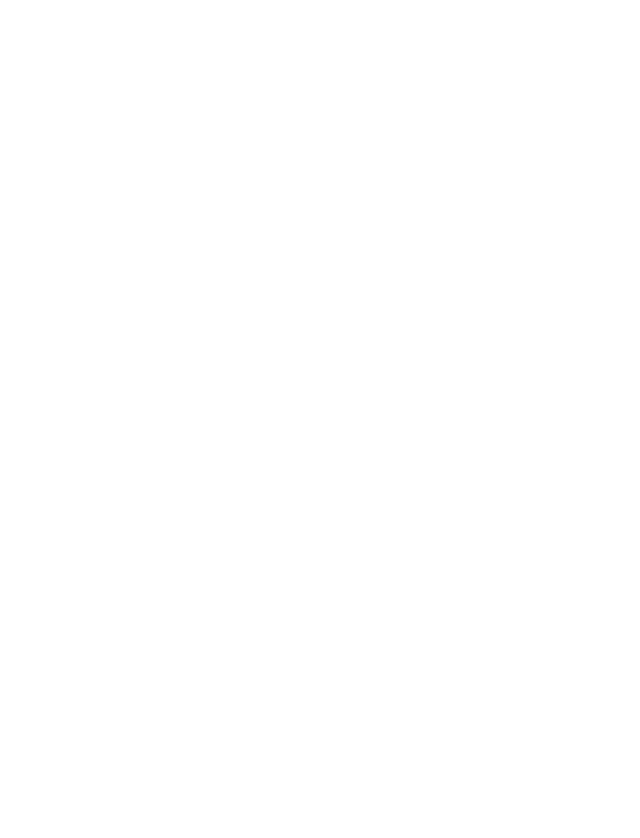
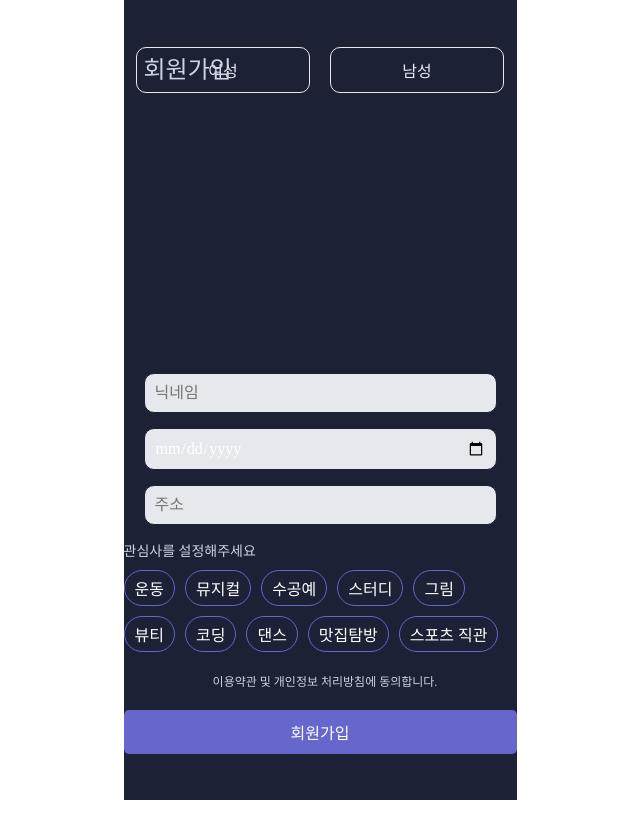
Before and after one commit to 2024-Line4Hackathon-Team17/FE, a React (Create React App) app: page /signup-step2 in a window 1280 px wide. Before the commit this address had no page. Shown: the top 838 px of the page, without its empty margins (320-960 px from the left). Built offline with nearby package versions, Linux system fonts and the light colour scheme.

Commit message:
create signup_2

```diff
--- a/src/App.js
+++ b/src/App.js
@@ -4,6 +4,7 @@ import PotMainpage from "./pages/PotMainpage";
 import Loading from "./pages/Loading";
 import Login from "./pages/Login";
 import Signup from "./pages/Signup"; // Signup 컴포넌트 임포트
+import Signup_2 from "./pages/Signup_2";
 
 function App() {
     const [isLoading, setIsLoading] = useState(true);
@@ -37,6 +38,7 @@ function App() {
                             <Route path="/" element={<Login onLogin={handleLogin} />} />
                             {/* /signup 경로로 이동하면 Signup 페이지로 이동 */}
                             <Route path="/signup" element={<Signup />} />
+                            <Route path="/signup-step2" element={<Signup_2 />} />
                         </>
                     )}
                 </Routes>
--- a/src/pages/Signup.jsx
+++ b/src/pages/Signup.jsx
@@ -1,4 +1,5 @@
 import React, { useState } from 'react';
+import { useNavigate } from 'react-router-dom';
 import '../styles/section/signup/_signup.scss';
 import eyeoff from '../assets/images/icon/eye-off.png';
 
@@ -6,6 +7,7 @@ const Signup = () => {
     const [password, setPassword] = useState('');
     const [confirmPassword, setConfirmPassword] = useState('');
     const [isPasswordMatch, setIsPasswordMatch] = useState(true);
+    const navigate = useNavigate(); // useNavigate 훅 사용
 
     const handlePasswordChange = (e) => {
         setPassword(e.target.value);
@@ -15,6 +17,12 @@ const Signup = () => {
     const handleConfirmPasswordChange = (e) => {
         setConfirmPassword(e.target.value);
         setIsPasswordMatch(password === e.target.value);
+    };
+
+    const handleNext = () => {
+        if (isPasswordMatch) {
+            navigate('/signup-step2'); // 비밀번호가 일치하면 /signup-step2로 이동
+        }
     };
 
     return (
@@ -56,14 +64,19 @@ const Signup = () => {
                     </button>
                 </div>
 
-                {/* 비밀번호 일치 여부에 따라 메시지 표시 */}
                 {confirmPassword && (
                     <p className={isPasswordMatch ? "password-success" : "password-error"}>
                         {isPasswordMatch ? "비밀번호가 일치합니다." : "비밀번호가 일치하지 않습니다."}
                     </p>
                 )}
 
-                <button className="next-button" disabled={!isPasswordMatch}>다음</button>
+                <button
+                    className="next-button"
+                    disabled={!isPasswordMatch}
+                    onClick={handleNext} // "다음" 버튼 클릭 시 handleNext 호출
+                >
+                    다음
+                </button>
             </div>
         </div>
     );
--- /dev/null
+++ b/src/pages/Signup_2.jsx
@@ -0,0 +1,93 @@
+import React, { useState } from 'react';
+import '../styles/section/signup/_signup_2.scss';
+
+function Signup_2() {
+  const [gender, setGender] = useState('');
+  const [nickname, setNickname] = useState('');
+  const [birthDate, setBirthDate] = useState('');
+  const [address, setAddress] = useState('');
+  const [nicknameError, setNicknameError] = useState(false);
+  const [selectedInterests, setSelectedInterests] = useState([]);
+  const [isAgreed, setIsAgreed] = useState(false);
+
+  const interests = [
+    '운동', '뮤지컬', '수공예', '스터디',
+    '그림', '뷰티', '코딩', '댄스',
+    '맛집탐방', '스포츠 직관'
+  ];
+
+  const handleGenderClick = (gender) => {
+    setGender(gender);
+  };
+
+  const handleInterestClick = (interest) => {
+    setSelectedInterests(prev =>
+      prev.includes(interest) ? prev.filter(i => i !== interest) : [...prev, interest]
+    );
+  };
+
+  const handleNicknameChange = (e) => {
+    setNickname(e.target.value);
+    // 여기서는 중복 닉네임 확인을 위한 예시 로직을 넣었습니다.
+    setNicknameError(e.target.value === '중복된닉네임');
+  };
+
+  const handleSubmit = () => {
+    if (isAgreed) {
+      alert('회원가입이 완료되었습니다.');
+    } else {
+      alert('이용약관에 동의해주세요.');
+    }
+  };
+
+  return (
+    <div className="signup-container">
+      <h2>회원가입</h2>
+      <div className="gender-selection">
+        <button className={`gender-button ${gender === '여성' ? 'active' : ''}`} onClick={() => handleGenderClick('여성')}>여성</button>
+        <button className={`gender-button ${gender === '남성' ? 'active' : ''}`} onClick={() => handleGenderClick('남성')}>남성</button>
+      </div>
+      <div className="input-group">
+        <input
+          type="text"
+          placeholder="닉네임"
+          value={nickname}
+          onChange={handleNicknameChange}
+          className={nicknameError ? 'error' : ''}
+        />
+        {nicknameError && <span className="error-message">중복된 닉네임입니다. 사용할 수 있는 닉네임입니다.</span>}
+      </div>
+      <div className="input-group">
+        <input type="date" placeholder="생년월일" value={birthDate} onChange={(e) => setBirthDate(e.target.value)} />
+      </div>
+      <div className="input-group">
+        <input type="text" placeholder="주소" value={address} onChange={(e) => setAddress(e.target.value)} />
+      </div>
+      <div className="interests">
+        <p>관심사를 설정해주세요</p>
+        <div className="interests-buttons">
+          {interests.map((interest, index) => (
+            <button
+              key={index}
+              className={`interest-button ${selectedInterests.includes(interest) ? 'selected' : ''}`}
+              onClick={() => handleInterestClick(interest)}
+            >
+              {interest}
+            </button>
+          ))}
+        </div>
+      </div>
+      <div className="agreement">
+        <input
+          type="checkbox"
+          checked={isAgreed}
+          onChange={() => setIsAgreed(!isAgreed)}
+        />
+        <label>이용약관 및 개인정보 처리방침에 동의합니다.</label>
+      </div>
+      <button className="signup-button" onClick={handleSubmit}>회원가입</button>
+    </div>
+  );
+}
+
+export default Signup_2;
--- /dev/null
+++ b/src/styles/section/signup/_signup_2.scss
@@ -0,0 +1,120 @@
+.signup-container {
+    display: flex;
+    flex-direction: column;
+    align-items: center;
+    justify-content: center;
+    height: 100vh;
+    background-color: #1C2135;
+    color: #CDD3DF;
+    position: relative;
+
+    h2 {
+        font-size: 24px;
+        margin-bottom: 20px;
+      }
+
+      .gender-selection {
+        display: flex;
+        justify-content: space-around;
+        margin-bottom: 280px;
+        gap: 20px;
+
+        .gender-button {
+          width: 174px;
+          padding: 10px;
+          border: 1px solid #E6E8ED;
+          border-radius: 10px;
+          background-color: #1C2135;
+          color: #E6E8ED;
+          cursor: pointer;
+          transition: background-color 0.3s;
+
+          &.active {
+            background-color: #E6E8ED;
+            color: #8794C0;
+          }
+        }
+      }
+
+      .input-group {
+        margin-bottom: 15px;
+
+        input {
+          width: 353px;
+          padding: 10px;
+          border-radius: 10px;
+          border: 1px solid #1C2135;
+          background-color: #E6E8ED;
+          color: #fff;
+
+          &.error {
+            border-color: #ff4d4f;
+          }
+        }
+
+        .error-message {
+          color: #ff4d4f;
+          font-size: 12px;
+          margin-top: 5px;
+        }
+      }
+
+      .interests {
+        margin-bottom: 20px;
+
+        p {
+          font-size: 14px;
+          margin-bottom: 10px;
+        }
+
+        .interests-buttons {
+          display: flex;
+          flex-wrap: wrap;
+          gap: 10px;
+
+          .interest-button {
+            padding: 5px 10px;
+            border-radius: 20px;
+            border: 1px solid #6666cc;
+            background-color: transparent;
+            color: #fff;
+            cursor: pointer;
+            transition: background-color 0.3s;
+
+            &.selected {
+              background-color: #6666cc;
+            }
+          }
+        }
+      }
+
+      .agreement {
+        display: flex;
+        align-items: center;
+        margin-bottom: 20px;
+
+        input {
+          margin-right: 10px;
+        }
+
+        label {
+          font-size: 12px;
+        }
+      }
+
+      .signup-button {
+        width: 100%;
+        padding: 10px;
+        border: none;
+        border-radius: 5px;
+        background-color: #6666cc;
+        color: #fff;
+        font-size: 16px;
+        cursor: pointer;
+        transition: background-color 0.3s;
+
+        &:hover {
+          background-color: #4a4a8a;
+        }
+      }
+  }
```
